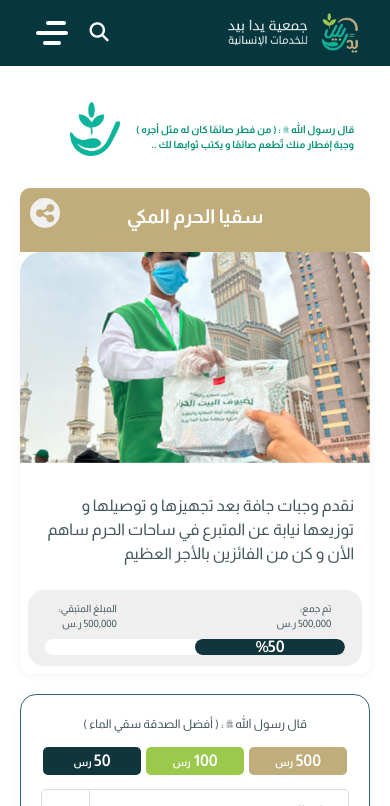
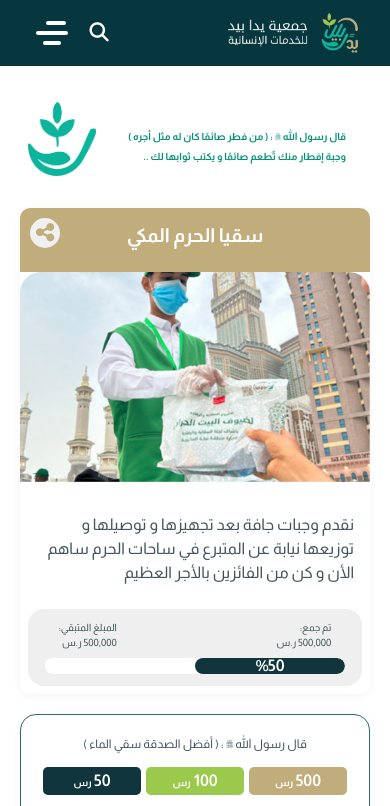
Before and after one commit to shawky2002020/Yad-b-Yad, a plain HTML site: page project.html in a window 390 px wide. Shown: the top 806 px of the page. Drawn offline with Linux system fonts and the light colour scheme; a web font is replaced by a local one.

Commit message:
enhancing

```diff
--- a/css/project.css
+++ b/css/project.css
@@ -16,7 +16,7 @@ body {
 /* Project Header */
 .project-header {
   max-width: 1000px;
-  height: 300px;
+  height: 200px;
   width: 80%;
   display: flex;
   flex-flow: row-reverse;
@@ -28,7 +28,9 @@ body {
     color: #009174;
     font-size: 35px;
     font-weight: 700;
+    line-height: 68px;
     display: flex;
+    margin: 0 1rem;
     align-items: center;
     justify-content: start;
   }
@@ -39,10 +41,17 @@ body {
   justify-content: start;
   padding: 1rem;
   flex: 1 1;
+  height: 100%;
   img{
     width: 100%;
     height: 100%;
-    height: fit-content;
+    min-width: 120px;
+  }
+}
+
+@media screen and (max-width: 1250px)  {
+  .project-header .project-header-content{
+    font-size:24px ;
   }
 }
 
@@ -496,9 +505,11 @@ input:checked + .toggle-slider:before {
     height: fit-content;
     .project-header-content{
       font-size: 16px;
+      line-height: 40px;
   }
 .head-img-container{
   max-width: 100px;
+  min-width: 80px;
 
 }
   .project-content {
@@ -518,16 +529,18 @@ input:checked + .toggle-slider:before {
   .project-header {
     height: fit-content;
     width: 100%;
-    margin: auto;
+    margin: 0 8px ;
     .project-header-content{
     font-size: 10px;
+    line-height: 20px;
+
 
   }
   .head-img-container{
     display: flex;
     padding: 1rem;
     img{
-      width: 50px;
+      min-width: 50px;
     }
   }
 
```
